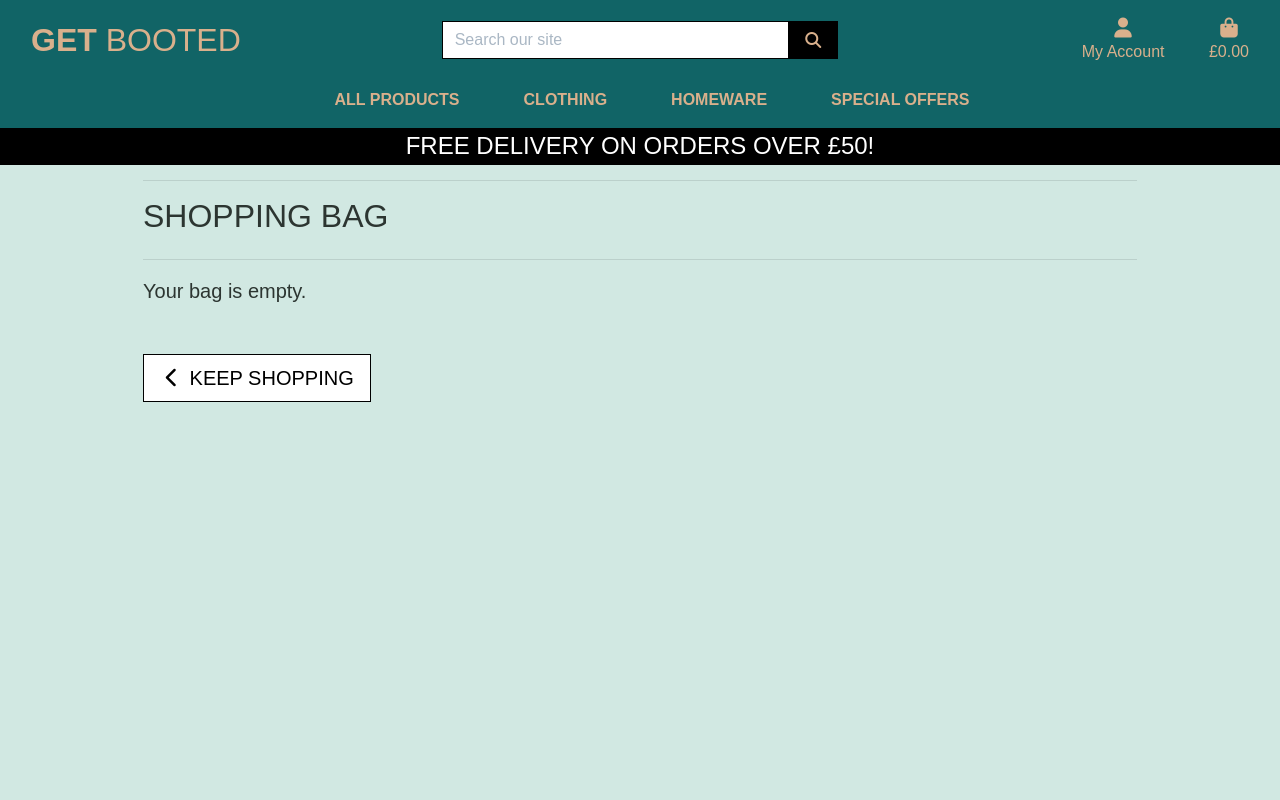
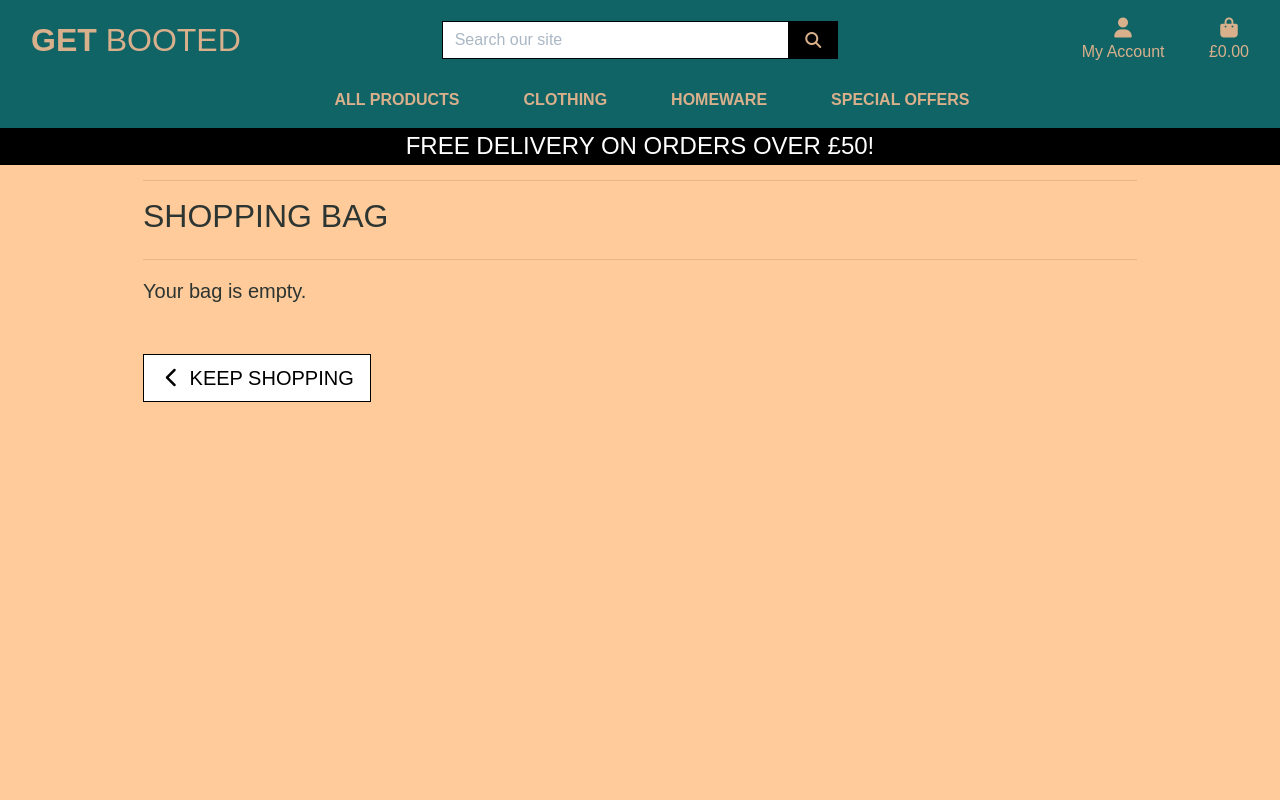
Before and after one commit to Code-Institute-Submissions/get_booted, a Django app: page /bag/ in a window 1280 px wide. Run offline with Django 3.2, Linux system fonts and the light colour scheme; some libraries are stand-ins or nearby versions.

Commit message:
Working project commited to be continued

```diff
--- a/static/css/base.css
+++ b/static/css/base.css
@@ -4,7 +4,7 @@ html {
 
 body {
      background: url('/media/homepage_background_cropped2.jpg') no-repeat center center fixed;
-    background-color: #ffcb9a;
+    background-color: #116466;
     background-size: cover;
     height: calc(100vh - 164px);
     color: #2c3531;
@@ -81,7 +81,7 @@ body {
 	top: 0;
 	left: 0;
 	position: fixed;
-	background: #d1e8e2;
+	background: #ffcb9a;
 	z-index: -1;
 }
 
```
